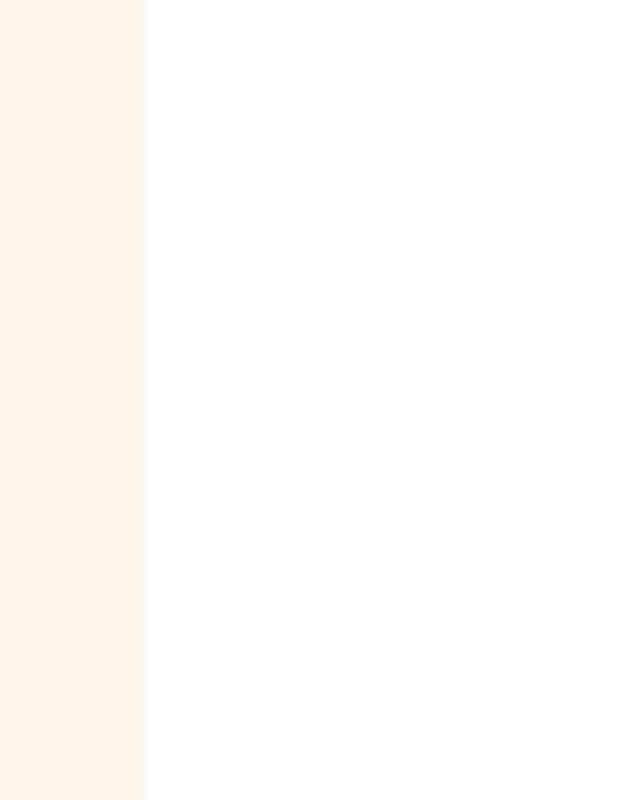
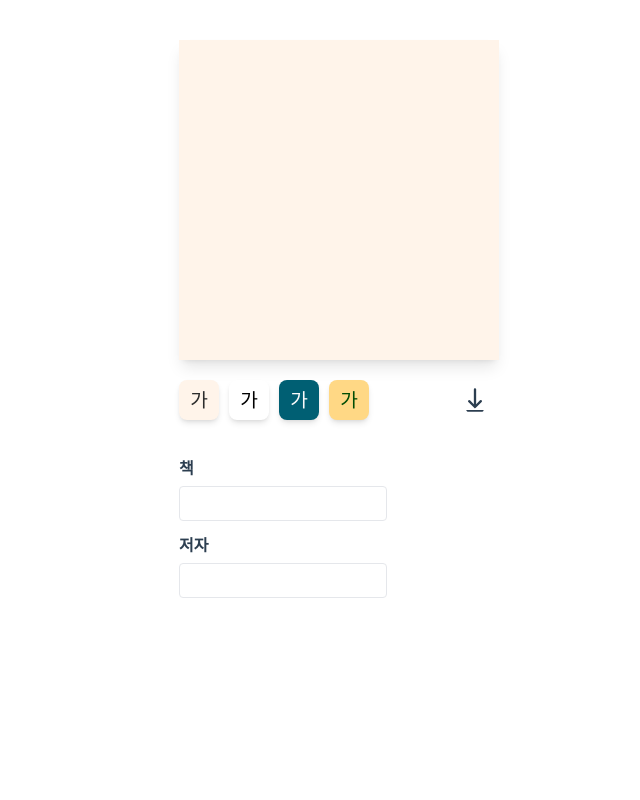
Before and after one commit to ktseo41/quotes-sharer, a Vue app: page / in a window 1280 px wide. Shown: the top 800 px of the page, without its empty margins (301-941 px from the left). Built offline with nearby package versions, Linux system fonts and the light colour scheme; the HTML template or start-up script is replaced by a standard one; a web font is replaced by a local one.

Commit message:
feat: PC 화면 대응 (#12)
- 크기 모두 rem 으로 지정

```diff
--- a/src/App.vue
+++ b/src/App.vue
@@ -8,24 +8,25 @@ import { RouterView } from "vue-router";
 
 <style>
 @import "@/assets/base.css";
+
 a,
 .green {
+  color: hsl(160deg 100% 37% / 100%);
   text-decoration: none;
-  color: hsla(160, 100%, 37%, 1);
   transition: 0.4s;
 }
 
 @media (hover: hover) {
   a:hover {
-    background-color: hsla(160, 100%, 37%, 0.2);
+    background-color: hsl(160deg 100% 37% / 20%);
   }
 }
 
 nav {
   width: 100%;
+  margin-top: 2rem;
   font-size: 12px;
   text-align: center;
-  margin-top: 2rem;
 }
 
 nav a.router-link-exact-active {
@@ -46,26 +47,22 @@ nav a:first-of-type {
   border: 0;
 }
 
+body {
+  display: flex;
+  justify-content: center;
+}
+
 @media (min-width: 1024px) {
-  body {
-    display: flex;
-    place-items: center;
-  }
-
-  #app {
-    margin-top: -12vh;
-  }
-
   header {
     display: flex;
+    padding-right: calc(var(--section-gap) / 2);
     place-items: center;
-    padding-right: calc(var(--section-gap) / 2);
   }
 
   header .wrapper {
     display: flex;
+    flex-wrap: wrap;
     place-items: flex-start;
-    flex-wrap: wrap;
   }
 
   .logo {
@@ -73,12 +70,11 @@ nav a:first-of-type {
   }
 
   nav {
-    text-align: left;
+    padding: 1rem 0;
+    margin-top: 1rem;
     margin-left: -1rem;
     font-size: 1rem;
-
-    padding: 1rem 0;
-    margin-top: 1rem;
+    text-align: left;
   }
 }
 </style>
--- a/src/components/QuoteSharer.vue
+++ b/src/components/QuoteSharer.vue
@@ -137,24 +137,23 @@ function share() {
           가
         </span>
       </div>
+      <div class="buttons">
         <img
-        width="40"
-        height="40"
+          v-if="$route.query.test === 'true'"
           class="rounded-full hover:bg-gray-200 hover:cursor-pointer"
           src="../assets/ic_fluent_settings_24_filled.svg"
-        alt="다운로드"
+          alt="내보내기"
           @click="share"
         />
         <img
           v-if="!isLoadingImage"
-        width="48"
-        height="48"
           class="rounded-full hover:bg-gray-200 hover:cursor-pointer"
           src="../assets/ic_fluent_arrow_downloaded_24_filled.svg"
           alt="다운로드"
           @click="downloadImage"
         />
         <LoadingIcon width="40" height="40" v-else />
+      </div>
     </div>
     <div class="additional-infos">
       <h3 class="mb-1 mt-3 font-semibold">책</h3>
@@ -181,14 +180,19 @@ section {
   display: grid;
   justify-content: center;
   padding-top: 40px;
+  justify-items: center;
 }
 
-.content {
-  width: 90vw;
-  max-width: 350px;
-  height: 75vw;
-  box-sizing: border-box;
-  padding: 12px 20px 0;
+.wrapper {
+  width: 20rem;
+  height: 20rem;
+}
+
+textarea {
+  display: block;
+  width: 100%;
+  height: calc(100% - 3rem);
+  padding: 1rem 1rem 0;
   background-color: initial;
   border-radius: 0;
   color: initial;
@@ -198,21 +202,23 @@ section {
 
 .author-and-title {
   display: flex;
-  height: 15vw;
-  align-items: center;
-  padding: 20px;
+  width: 100%;
+  height: 3rem;
+  align-items: flex-end;
+  padding: 0 1rem 1rem;
 
   .title {
-    margin-right: 5px;
+    margin-right: 0.5rem;
   }
 
   .author {
-    font-size: 13px;
+    font-size: 0.9rem;
   }
 }
 
 .bottom-bar {
   display: flex;
+  width: 100%;
   align-items: center;
   justify-content: space-between;
   margin-top: 20px;
@@ -220,14 +226,10 @@ section {
   .presets {
     & span {
       display: inline-flex;
-      width: 8vw;
-      max-width: 25px;
-      height: 8vw;
-      max-height: 25px;
-      box-sizing: border-box;
+      width: 2.5rem;
+      height: 2.5rem;
       align-items: center;
       justify-content: center;
-      padding: 1.5rem;
       border-radius: 0.5rem;
       cursor: pointer;
       font-size: 1.2rem;
@@ -238,15 +240,31 @@ section {
     }
   }
 
+  .buttons {
+    display: flex;
+
+    img {
+      width: 1.8rem;
+      height: 1.8rem;
+    }
+
+    img[alt="내보내기"] {
+      margin-right: 1rem;
+    }
+
     img[alt="다운로드"] {
-    width: 8vw;
-    height: 8vw;
-    margin-right: 8px;
+      margin-right: 0.6rem;
       cursor: pointer;
+    }
   }
 }
 
 .additional-infos {
-  margin: 8px 0 0 4px;
+  width: 100%;
+  margin-top: 1.5rem;
+
+  & input {
+    width: 65%;
+  }
 }
 </style>
```
Lines whose indentation alone changed are shown as unchanged.
